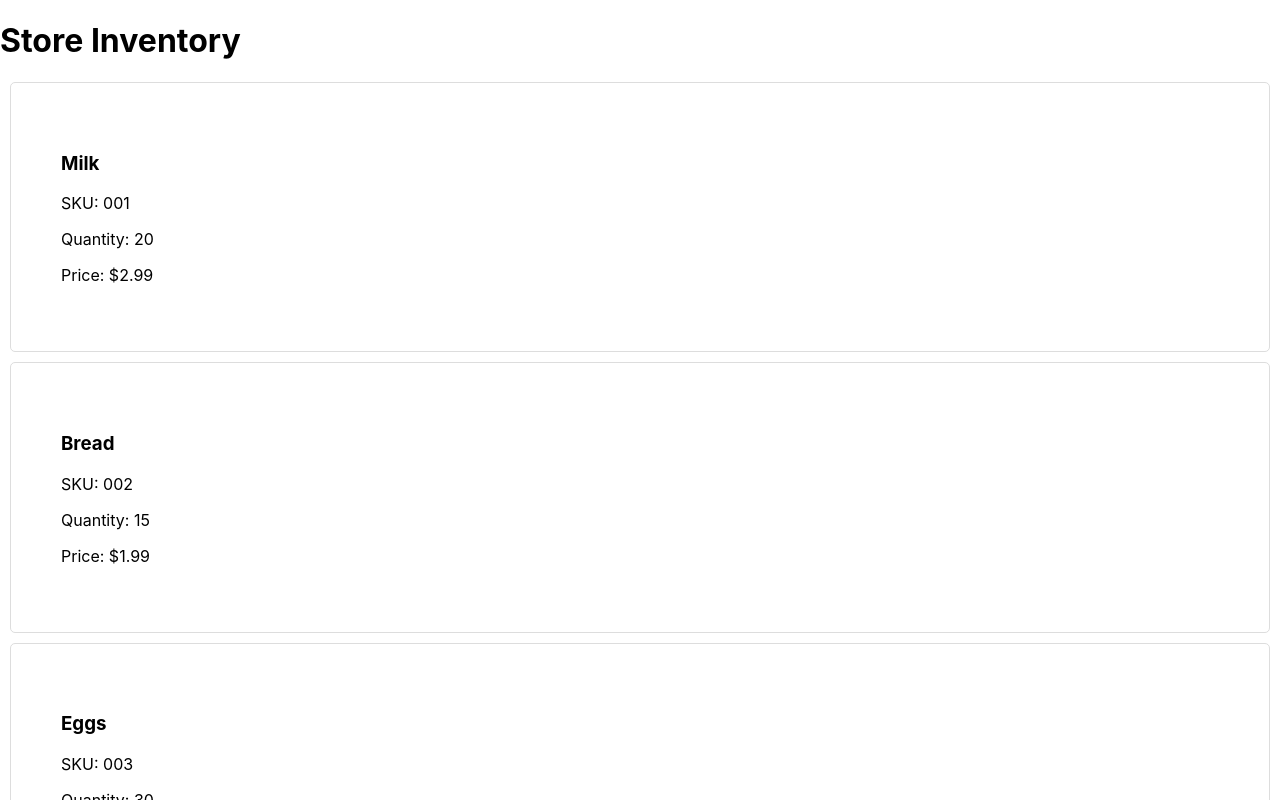
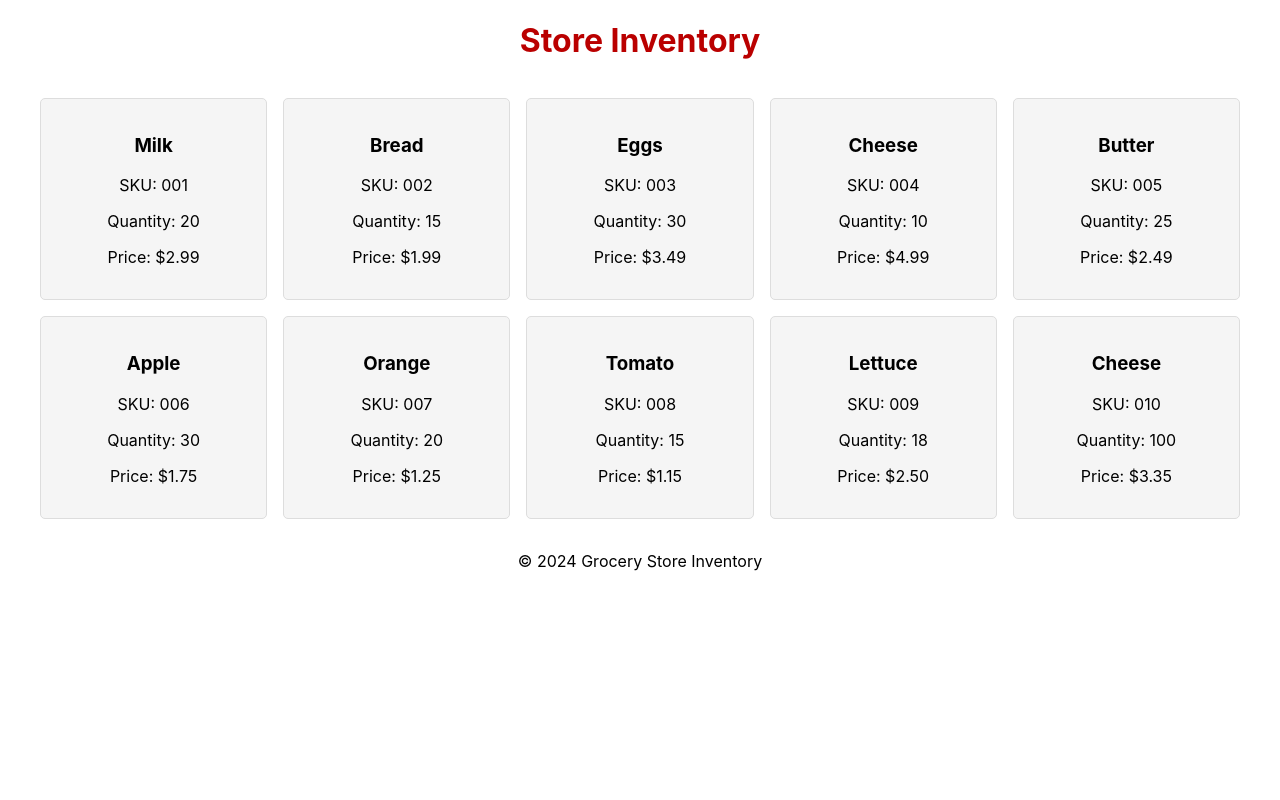
Before and after one commit to callmejojow/cs601_hw5_wang, a React (Create React App) app: page / in a window 1280 px wide. Shown: the top 800 px of the page. Built offline with nearby package versions, Linux system fonts and the light colour scheme.

Commit message:
Adjusted modular styling

```diff
--- a/src/App.css
+++ b/src/App.css
@@ -36,3 +36,7 @@
     transform: rotate(360deg);
   }
 }
+
+h1 {
+  color: #ba0000;
+}
--- a/src/App.js
+++ b/src/App.js
@@ -1,4 +1,5 @@
 import InventoryList from './components/InventoryList';
+import './App.css';
 
 const App = () => {
     return (
--- a/src/components/InventoryItem.js
+++ b/src/components/InventoryItem.js
@@ -1,3 +1,4 @@
+import '../css/InventoryItem.css';
 const InventoryItem = ({ sku, name, qty, price }) => {
     return (
         <div className="inventory-item">
--- a/src/components/InventoryList.js
+++ b/src/components/InventoryList.js
@@ -1,6 +1,7 @@
 import { useEffect, useState } from 'react';
 import InventoryItem from './InventoryItem';
 import inventoryData from '../data/inventory.json';
+import '../css/InventoryList.css';
 
 const InventoryList = () => {
     const [inventory, setInventory] = useState([]);
@@ -10,7 +11,7 @@ const InventoryList = () => {
     }, []);
 
     return (
-        <div className="inventory-list">
+        <div className="inventory-grid">
             {inventory.map((item) => (
                 <InventoryItem key={item.sku} {...item} />
             ))}
--- /dev/null
+++ b/src/css/InventoryItem.css
@@ -0,0 +1,7 @@
+.inventory-item {
+    background-color: #f5f5f5;
+    border: 1px solid #ddd;
+    padding: 1rem;
+    border-radius: 5px;
+    text-align: center;
+}
--- /dev/null
+++ b/src/css/InventoryList.css
@@ -0,0 +1,8 @@
+.inventory-grid {
+    display: grid;
+    grid-template-columns: repeat(5, 1fr);
+    gap: 1rem;
+    padding: 1rem;
+    max-width: 1200px;
+    margin: 0 auto;
+}
--- a/src/index.css
+++ b/src/index.css
@@ -11,10 +11,3 @@ code {
   font-family: source-code-pro, Menlo, Monaco, Consolas, 'Courier New',
     monospace;
 }
-
-.inventory-item {
-  border: 1px solid #ddd;
-  padding: 50px;
-  margin: 10px;
-  border-radius: 5px;
-}
```
